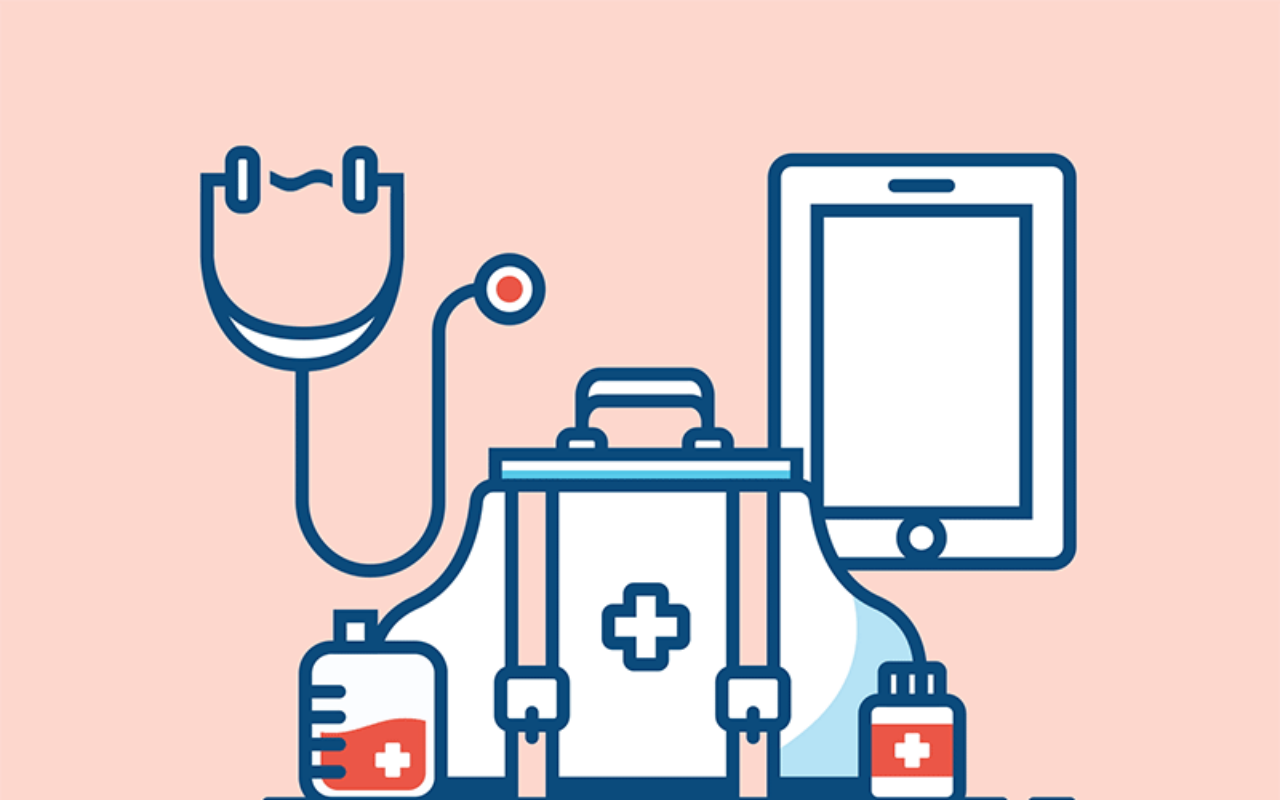
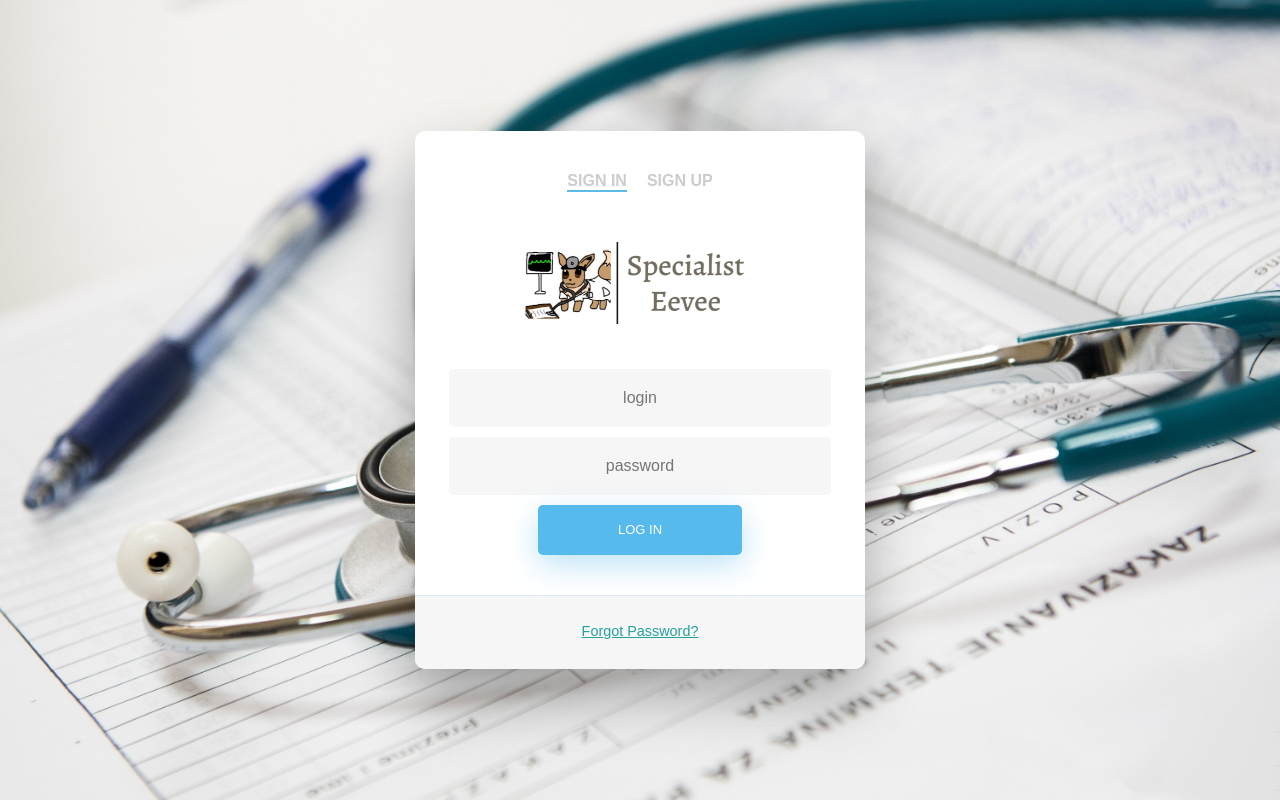
Before and after one commit to weixuanseow/ESD_g10t4, a PHP site: page /login_page/login.html in a window 1280 px wide. Run offline with PHP 8.4, Linux system fonts and the light colour scheme; some libraries are stand-ins or nearby versions.

Commit message:
login page

```diff
--- a/css/loginpage.css
+++ b/css/loginpage.css
@@ -1,4 +1,263 @@
 #signuplogin {
-    background-image: url('../images/healthcare-login.gif');
-    background-size: cover;
+    background-color: rgba(212,228,243,255);
 }
+
+#loginbox {
+  font-family: "Poppins", sans-serif;
+  height: 100vh;
+}
+
+#loginboxa {
+  color: rgba(212,228,243,255);
+  display:inline-block;
+  text-decoration: none;
+  font-weight: 400;
+}
+
+#loginbox h2 {
+  text-align: center;
+  font-size: 16px;
+  font-weight: 600;
+  text-transform: uppercase;
+  display:inline-block;
+  margin: 40px 8px 10px 8px;
+  color: #cccccc;
+}
+
+
+
+/* STRUCTURE */
+
+.wrapper {
+  display: flex;
+  align-items: center;
+  flex-direction: column;
+  justify-content: center;
+  width: 100%;
+  min-height: 100%;
+  padding: 20px;
+}
+
+#formContent {
+  -webkit-border-radius: 10px 10px 10px 10px;
+  border-radius: 10px 10px 10px 10px;
+  background: #fff;
+  padding: 30px;
+  width: 90%;
+  max-width: 450px;
+  position: relative;
+  padding: 0px;
+  -webkit-box-shadow: 0 30px 60px 0 rgba(0,0,0,0.3);
+  box-shadow: 0 30px 60px 0 rgba(0,0,0,0.3);
+  text-align: center;
+}
+
+#formFooter {
+  background-color: #f6f6f6;
+  border-top: 1px solid #dce8f1;
+  padding: 25px;
+  text-align: center;
+  -webkit-border-radius: 0 0 10px 10px;
+  border-radius: 0 0 10px 10px;
+}
+
+
+
+/* TABS */
+
+h2.inactive {
+  color: #cccccc;
+}
+
+h2.active {
+  color: #0d0d0d;
+  border-bottom: 2px solid #5fbae9;
+}
+
+
+
+/* FORM TYPOGRAPHY*/
+
+input[type=button], input[type=submit], input[type=reset]  {
+  background-color: #56baed;
+  border: none;
+  color: white;
+  padding: 15px 80px;
+  text-align: center;
+  text-decoration: none;
+  display: inline-block;
+  text-transform: uppercase;
+  font-size: 13px;
+  -webkit-box-shadow: 0 10px 30px 0 rgba(95,186,233,0.4);
+  box-shadow: 0 10px 30px 0 rgba(95,186,233,0.4);
+  -webkit-border-radius: 5px 5px 5px 5px;
+  border-radius: 5px 5px 5px 5px;
+  margin: 5px 20px 40px 20px;
+  -webkit-transition: all 0.3s ease-in-out;
+  -moz-transition: all 0.3s ease-in-out;
+  -ms-transition: all 0.3s ease-in-out;
+  -o-transition: all 0.3s ease-in-out;
+  transition: all 0.3s ease-in-out;
+}
+
+input[type=button]:hover, input[type=submit]:hover, input[type=reset]:hover  {
+  background-color: #39ace7;
+}
+
+input[type=button]:active, input[type=submit]:active, input[type=reset]:active  {
+  -moz-transform: scale(0.95);
+  -webkit-transform: scale(0.95);
+  -o-transform: scale(0.95);
+  -ms-transform: scale(0.95);
+  transform: scale(0.95);
+}
+
+input[type=text] {
+  background-color: #f6f6f6;
+  border: none;
+  color: #0d0d0d;
+  padding: 15px 32px;
+  text-align: center;
+  text-decoration: none;
+  display: inline-block;
+  font-size: 16px;
+  margin: 5px;
+  width: 85%;
+  border: 2px solid #f6f6f6;
+  -webkit-transition: all 0.5s ease-in-out;
+  -moz-transition: all 0.5s ease-in-out;
+  -ms-transition: all 0.5s ease-in-out;
+  -o-transition: all 0.5s ease-in-out;
+  transition: all 0.5s ease-in-out;
+  -webkit-border-radius: 5px 5px 5px 5px;
+  border-radius: 5px 5px 5px 5px;
+}
+
+input[type=text]:focus {
+  background-color: #fff;
+  border-bottom: 2px solid #5fbae9;
+}
+
+input[type=text]:placeholder {
+  color: #cccccc;
+}
+
+
+
+/* ANIMATIONS */
+
+/* Simple CSS3 Fade-in-down Animation */
+.fadeInDown {
+  -webkit-animation-name: fadeInDown;
+  animation-name: fadeInDown;
+  -webkit-animation-duration: 1s;
+  animation-duration: 1s;
+  -webkit-animation-fill-mode: both;
+  animation-fill-mode: both;
+}
+
+@-webkit-keyframes fadeInDown {
+  0% {
+    opacity: 0;
+    -webkit-transform: translate3d(0, -100%, 0);
+    transform: translate3d(0, -100%, 0);
+  }
+  100% {
+    opacity: 1;
+    -webkit-transform: none;
+    transform: none;
+  }
+}
+
+@keyframes fadeInDown {
+  0% {
+    opacity: 0;
+    -webkit-transform: translate3d(0, -100%, 0);
+    transform: translate3d(0, -100%, 0);
+  }
+  100% {
+    opacity: 1;
+    -webkit-transform: none;
+    transform: none;
+  }
+}
+
+/* Simple CSS3 Fade-in Animation */
+@-webkit-keyframes fadeIn { from { opacity:0; } to { opacity:1; } }
+@-moz-keyframes fadeIn { from { opacity:0; } to { opacity:1; } }
+@keyframes fadeIn { from { opacity:0; } to { opacity:1; } }
+
+.fadeIn {
+  opacity:0;
+  -webkit-animation:fadeIn ease-in 1;
+  -moz-animation:fadeIn ease-in 1;
+  animation:fadeIn ease-in 1;
+
+  -webkit-animation-fill-mode:forwards;
+  -moz-animation-fill-mode:forwards;
+  animation-fill-mode:forwards;
+
+  -webkit-animation-duration:1s;
+  -moz-animation-duration:1s;
+  animation-duration:1s;
+}
+
+.fadeIn.first {
+  -webkit-animation-delay: 0.4s;
+  -moz-animation-delay: 0.4s;
+  animation-delay: 0.4s;
+}
+
+.fadeIn.second {
+  -webkit-animation-delay: 0.6s;
+  -moz-animation-delay: 0.6s;
+  animation-delay: 0.6s;
+}
+
+.fadeIn.third {
+  -webkit-animation-delay: 0.8s;
+  -moz-animation-delay: 0.8s;
+  animation-delay: 0.8s;
+}
+
+.fadeIn.fourth {
+  -webkit-animation-delay: 1s;
+  -moz-animation-delay: 1s;
+  animation-delay: 1s;
+}
+
+/* Simple CSS3 Fade-in Animation */
+.underlineHover:after {
+  display: block;
+  left: 0;
+  bottom: -10px;
+  width: 0;
+  height: 2px;
+  background-color: #56baed;
+  content: "";
+  transition: width 0.2s;
+}
+
+.underlineHover:hover {
+  color: #0d0d0d;
+}
+
+.underlineHover:hover:after{
+  width: 100%;
+}
+
+
+
+/* OTHERS */
+
+*:focus {
+    outline: none;
+}
+
+#icon {
+  width:60%;
+}
+
+* {
+  box-sizing: border-box;
+}
--- a/login_page/login.html
+++ b/login_page/login.html
@@ -35,7 +35,33 @@
 </head>
 
 <body id="signuplogin">
+    <div id="loginbox">
+        <div class="wrapper fadeInDown">
+            <div id="formContent">
+              <!-- Tabs Titles -->
+              <h2 class="active"> Sign In </h2>
+              <h2 class="inactive underlineHover">Sign Up </h2>
 
+              <!-- Icon -->
+              <div class="fadeIn first">
+                <img src="/images/Specialist Eevee.png" id="icon" alt="User Icon" />
+              </div>
+
+              <!-- Login Form -->
+              <form>
+                <input type="text" id="login" class="fadeIn second" name="login" placeholder="login">
+                <input type="text" id="password" class="fadeIn third" name="login" placeholder="password">
+                <input type="submit" class="fadeIn fourth" value="Log In">
+              </form>
+
+              <!-- Remind Passowrd -->
+              <div id="formFooter">
+                <a class="underlineHover" href="#">Forgot Password?</a>
+              </div>
+
+            </div>
+          </div>
+    </div>
         <!-- <div class="d-flex justify-content-center h-100">
             <div class="card">
                 <div class="card-header text-primary">
```
